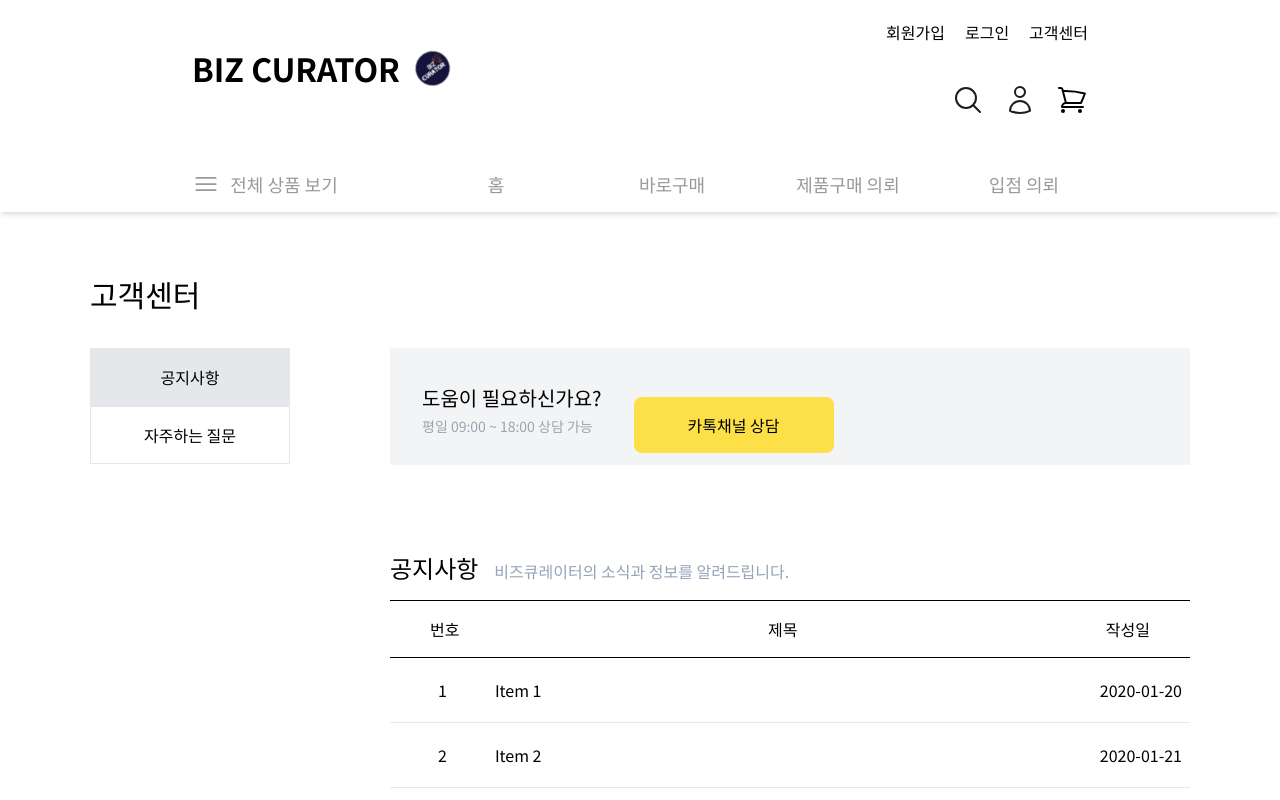
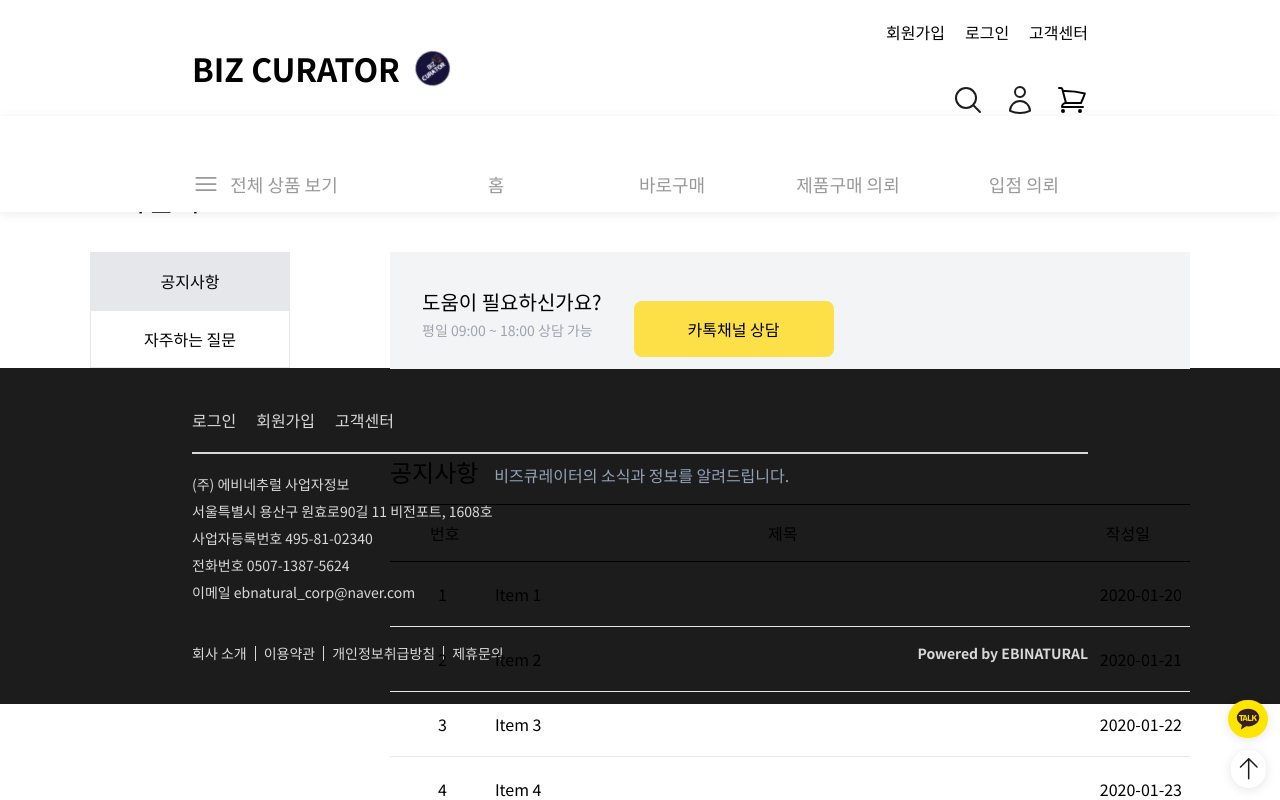
Before and after one commit to Muhan-Company/bizcurator-ecommerce, a Next.js app: page /user/customer in a window 1280 px wide. Shown: the top 800 px of the page. Built offline with nearby package versions, Linux system fonts and the light colour scheme.

Commit message:
feat: Root layout

```diff
--- /dev/null
+++ b/atoms/hoverAtoms.tsx
@@ -0,0 +1,8 @@
+import { atom } from 'recoil';
+
+const hoverState = atom<boolean>({
+  key: 'hoverState',
+  default: false,
+});
+
+export default hoverState;
--- a/components/body/FloatingButton.tsx
+++ b/components/body/FloatingButton.tsx
@@ -6,7 +6,7 @@ export default function FloatingButton() {
   };
 
   return (
-    <div className="fixed bottom-20 right-3 z-10 flex flex-col items-center gap-y-3">
+    <div className="fixed bottom-20 sm:bottom-3 right-3 z-10 flex flex-col items-center gap-y-3">
       <button className="bg-[#FEE500] rounded-full p-2 shadow-[0px_2px_12px_rgba(0,0,0,0.1)]">
         <KaKaoLogoIcon />
       </button>
--- a/components/body/MainBanner.tsx
+++ b/components/body/MainBanner.tsx
@@ -11,7 +11,7 @@ import Image from 'next/image';
 
 export default function MainBanner() {
   return (
-    <>
+    <div className="pt-14 lg:pt-24">
       <Swiper
         modules={[Pagination, Navigation]}
         pagination={{ type: 'fraction', el: '.swiper-pagination' }}
@@ -105,6 +105,6 @@ export default function MainBanner() {
         </div>
         <div className="swiper-pagination"></div>
       </Swiper>
-    </>
+    </div>
   );
 }
--- a/components/header/DownHeader.tsx
+++ b/components/header/DownHeader.tsx
@@ -2,16 +2,14 @@ import Link from 'next/link';
 import { BarsIcon } from '../Icons';
 import NavLink from './NavLink';
 import HeaderDropdown from './HeaderDropdown';
+import { useRecoilState } from 'recoil';
+import hoverState from '@/atoms/hoverAtoms';
 
-interface HoverProps {
-  isHovered: boolean;
-  setIsHovered: React.Dispatch<React.SetStateAction<boolean>>;
-}
+export default function DownHeader() {
+  const [isHovered, setIsHovered] = useRecoilState(hoverState);
 
-export default function DownHeader({ isHovered, setIsHovered }: HoverProps) {
   return (
-    <div>
-      <div className="px-6 lg:px-0 lg:flex justify-between">
+    <header className="px-6 lg:px-24 xl:px-48 pt-3 lg:pt-10 lg:flex justify-between z-10 bg-white fixed top-[42px] lg:top-[116px] left-0 right-0 shadow-[0px_2px_10px_rgba(0,0,0,0.08)]">
       <div
         onMouseEnter={() => setIsHovered(true)}
         onMouseLeave={() => setIsHovered(false)}
@@ -34,7 +32,6 @@ export default function DownHeader({ isHovered, setIsHovered }: HoverProps) {
         </NavLink>
         <NavLink href={'#'}>입점 의뢰</NavLink>
       </div>
-      </div>
-    </div>
+    </header>
   );
 }
--- a/components/header/Header.tsx
+++ /dev/null
@@ -1,14 +0,0 @@
-import { useState } from 'react';
-import TopHeader from './TopHeader';
-import DownHeader from './DownHeader';
-
-export default function Header() {
-  const [isHovered, setIsHovered] = useState<boolean>(false);
-
-  return (
-    <header className="z-10 shadow-md bg-white pt-2 lg:pt-5 lg:px-24 xl:px-48 space-y-3 lg:space-y-10 top-0 sticky">
-      <TopHeader />
-      <DownHeader isHovered={isHovered} setIsHovered={setIsHovered} />
-    </header>
-  );
-}
--- a/components/header/TopHeader.tsx
+++ b/components/header/TopHeader.tsx
@@ -16,7 +16,7 @@ export default function TopHeader() {
   };
 
   return (
-    <div className="px-6 lg:px-0 flex justify-between items-center">
+    <header className="px-6 flex justify-between items-center z-10 bg-white pt-2 lg:pt-5 lg:px-24 xl:px-48 top-0 sticky">
       <Link href={'/'} className="flex items-center">
         <h1 className="text-[20px] lg:text-head-xl font-bold">BIZ CURATOR</h1>
         <LogoIcon />
@@ -41,6 +41,6 @@ export default function TopHeader() {
           </button>
         </div>
       </div>
-    </div>
+    </header>
   );
 }
--- /dev/null
+++ b/components/layout/Layout.tsx
@@ -0,0 +1,12 @@
+import FloatingButton from '../body/FloatingButton';
+import TopHeader from '../header/TopHeader';
+
+export default function Layout({ children }: { children: React.ReactNode }) {
+  return (
+    <>
+      <TopHeader />
+      {children}
+      <FloatingButton />
+    </>
+  );
+}
--- a/pages/index.tsx
+++ b/pages/index.tsx
@@ -1,19 +1,21 @@
 import MainBanner from '@/components/body/MainBanner';
 import PromoBanner from '@/components/body/PromoBanner';
 import ProductCategoryList from '@/components/body/ProductCategoryList';
-import Header from '@/components/header/Header';
 import WeeklyTrending from '@/components/body/WeeklyTrending';
 import MonthlyTrending from '@/components/body/MonthlyTrending';
 import Recommendation from '@/components/body/Recommendation';
-import Footer from '@/components/footer/Footer';
 import NavBar from '@/components/footer/NavBar';
 import RequestBanner from '@/components/body/RequestBanner';
-import FloatingButton from '@/components/body/FloatingButton';
+import DownHeader from '@/components/header/DownHeader';
+import Layout from '@/components/layout/Layout';
+import { useState } from 'react';
+import Footer from '@/components/footer/Footer';
 
 export default function Home() {
   return (
     <main>
-      <Header />
+      <Layout>
+        <DownHeader />
         <MainBanner />
         <ProductCategoryList />
         <PromoBanner />
@@ -22,8 +24,8 @@ export default function Home() {
         <Recommendation />
         <RequestBanner />
         <Footer />
-      <FloatingButton />
         <NavBar />
+      </Layout>
     </main>
   );
 }
--- a/pages/mypage/index.tsx
+++ b/pages/mypage/index.tsx
@@ -1,9 +1,14 @@
+import NavBar from '@/components/footer/NavBar';
+import Layout from '@/components/layout/Layout';
 import MyPageMain from '@/components/mypage/MyPageMain';
 
 export default function MyPage() {
   return (
-    <div className="px-[22px]">
-      <MyPageMain />
-    </div>
+    <Layout>
+      <div className="px-[22px]">
+        <MyPageMain />
+      </div>
+      <NavBar />
+    </Layout>
   );
 }
--- a/pages/user/cart/index.tsx
+++ b/pages/user/cart/index.tsx
@@ -1,11 +1,15 @@
 import CartItemList from '@/components/cart/CartItemList';
+import NavBar from '@/components/footer/NavBar';
+
+import Layout from '@/components/layout/Layout';
 
 export default function Cart() {
   return (
-    <>
+    <Layout>
       <div className="mx-3">
         <CartItemList />
       </div>
-    </>
+      <NavBar />
+    </Layout>
   );
 }
--- a/pages/user/customer/index.tsx
+++ b/pages/user/customer/index.tsx
@@ -1,11 +1,16 @@
-import CustomerCenter from "@/components/customer/CustomerCenter";
-import Header from "@/components/header/Header";
+import CustomerCenter from '@/components/customer/CustomerCenter';
+import Footer from '@/components/footer/Footer';
+import NavBar from '@/components/footer/NavBar';
+import DownHeader from '@/components/header/DownHeader';
+import Layout from '@/components/layout/Layout';
 
 export default function Customer() {
-    return (
-        <>
-            <Header />
-            <CustomerCenter />
-        </>
-    )
+  return (
+    <Layout>
+      <DownHeader />
+      <CustomerCenter />
+      <Footer />
+      <NavBar />
+    </Layout>
+  );
 }
```
Also changed, not shown: pages/api/hello.ts (renamed from pages/user/api/hello.ts). Lines whose indentation alone changed are shown as unchanged.
